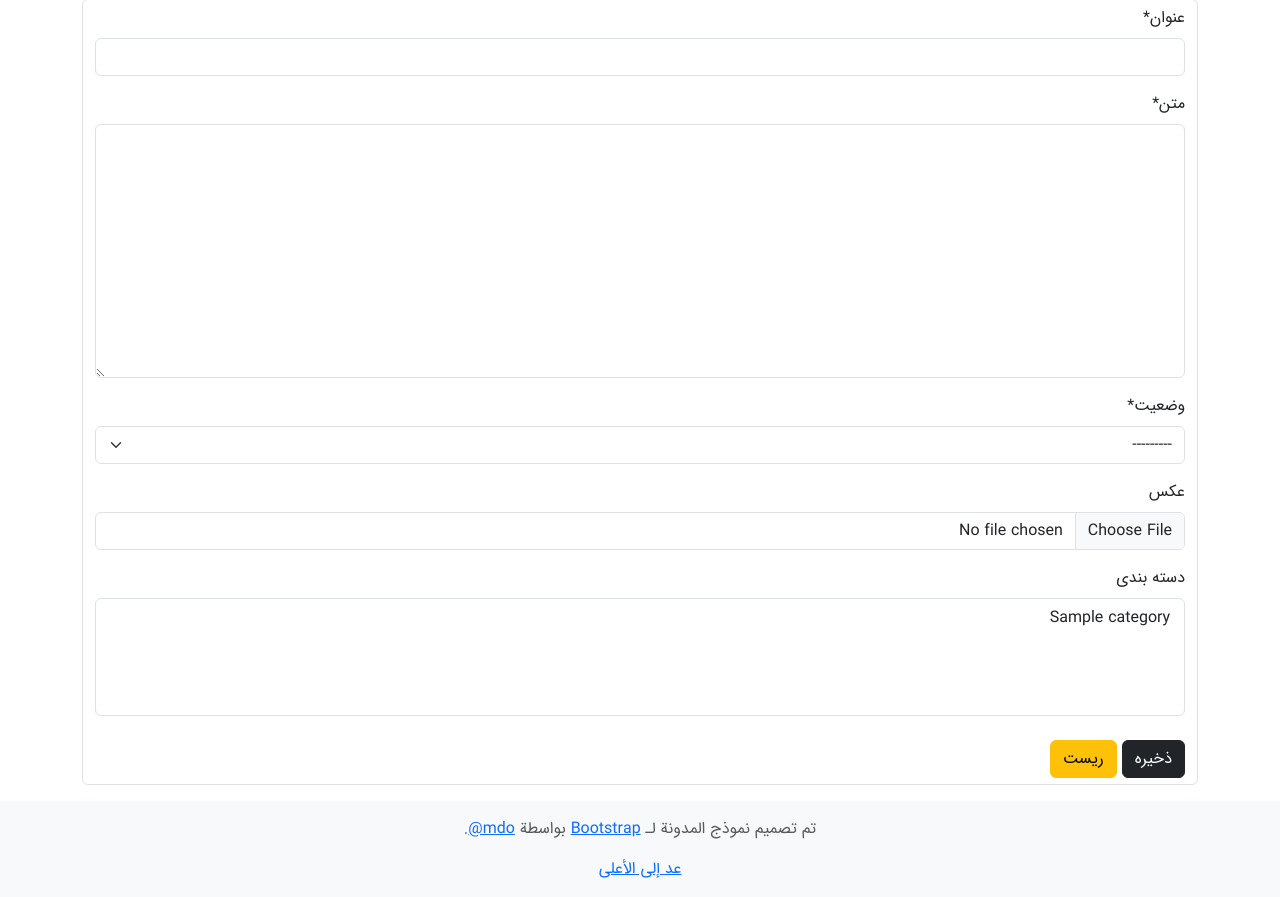
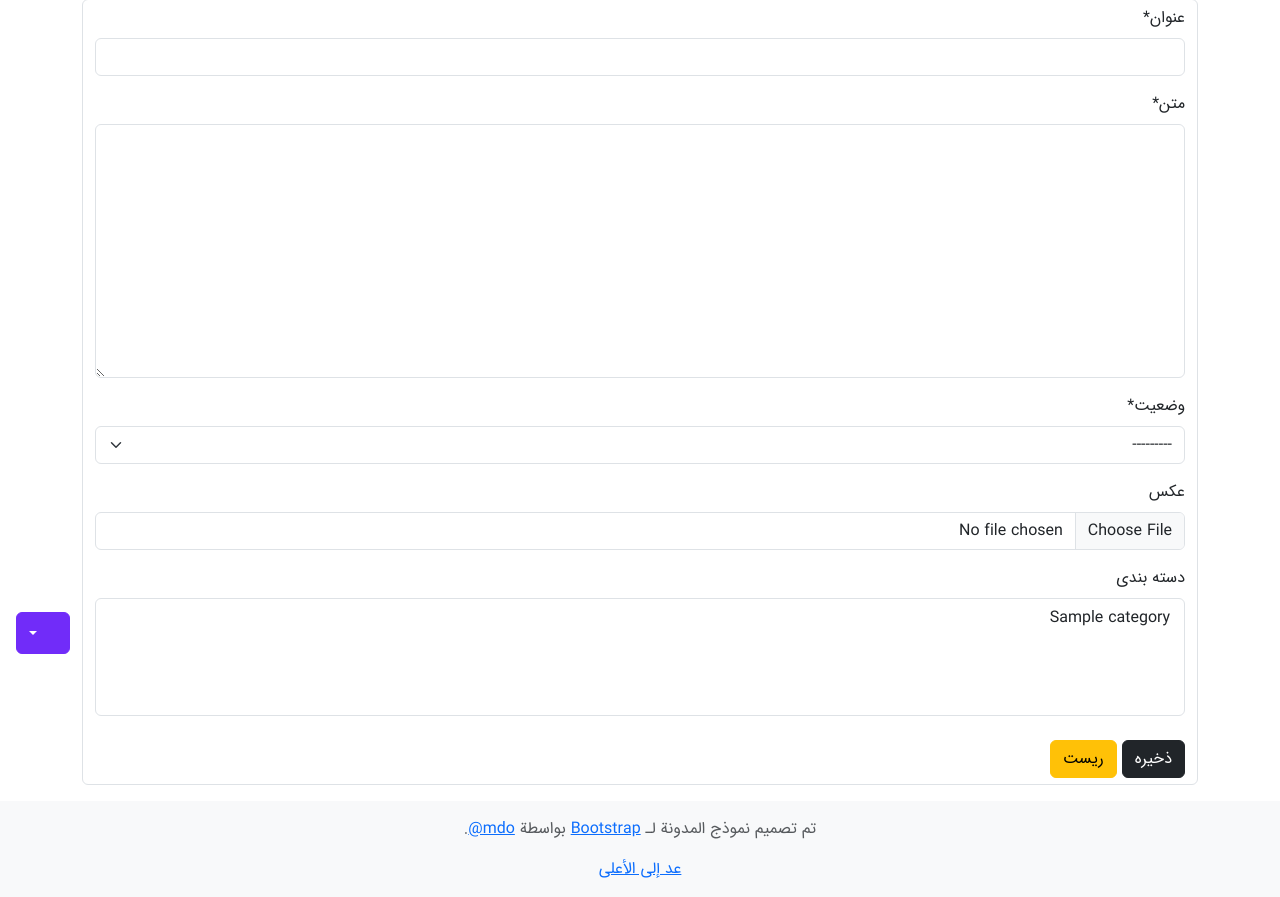
Before and after one commit to sajjadkargar6131/blog, a Django app: page /blog/create/ in a window 1280 px wide. Shown: the part 130-1027 px from the top of the page. Run offline with Django 4.2, Linux system fonts and the light colour scheme; a user stored in the database is signed in; tables that the repository leaves empty hold one stand-in row (values such as "Sample post"); some libraries are stand-ins or nearby versions; some web fonts are replaced.

Commit message:
light & dark button

```diff
--- a/templates/_base.html
+++ b/templates/_base.html
@@ -14,6 +14,40 @@
     <link rel="stylesheet" href="{% static 'css/style.css' %}">
   </head>
   <body>
+    <div class="dropdown position-fixed bottom-0 end-0 mb-3 me-3 bd-mode-toggle">
+      <button class="btn btn-bd-primary py-2 dropdown-toggle d-flex align-items-center"
+              id="bd-theme"
+              type="button"
+              aria-expanded="false"
+              data-bs-toggle="dropdown"
+              aria-label="Toggle theme (auto)">
+        <svg class="bi my-1 theme-icon-active" width="1em" height="1em"><use href="#circle-half"></use></svg>
+        <span class="visually-hidden" id="bd-theme-text">Toggle theme</span>
+      </button>
+      <ul class="dropdown-menu dropdown-menu-end shadow" aria-labelledby="bd-theme-text">
+        <li>
+          <button type="button" class="dropdown-item d-flex align-items-center" data-bs-theme-value="light" aria-pressed="false">
+            <svg class="bi me-2 opacity-50" width="1em" height="1em"><use href="#sun-fill"></use></svg>
+            Light
+            <svg class="bi ms-auto d-none" width="1em" height="1em"><use href="#check2"></use></svg>
+          </button>
+        </li>
+        <li>
+          <button type="button" class="dropdown-item d-flex align-items-center" data-bs-theme-value="dark" aria-pressed="false">
+            <svg class="bi me-2 opacity-50" width="1em" height="1em"><use href="#moon-stars-fill"></use></svg>
+            Dark
+            <svg class="bi ms-auto d-none" width="1em" height="1em"><use href="#check2"></use></svg>
+          </button>
+        </li>
+        <li>
+          <button type="button" class="dropdown-item d-flex align-items-center active" data-bs-theme-value="auto" aria-pressed="true">
+            <svg class="bi me-2 opacity-50" width="1em" height="1em"><use href="#circle-half"></use></svg>
+            Auto
+            <svg class="bi ms-auto d-none" width="1em" height="1em"><use href="#check2"></use></svg>
+          </button>
+        </li>
+      </ul>
+    </div>
     <div class="container">
       <header class="border-bottom lh-1 py-3">
         <div class="row flex-nowrap justify-content-between align-items-center">
```
